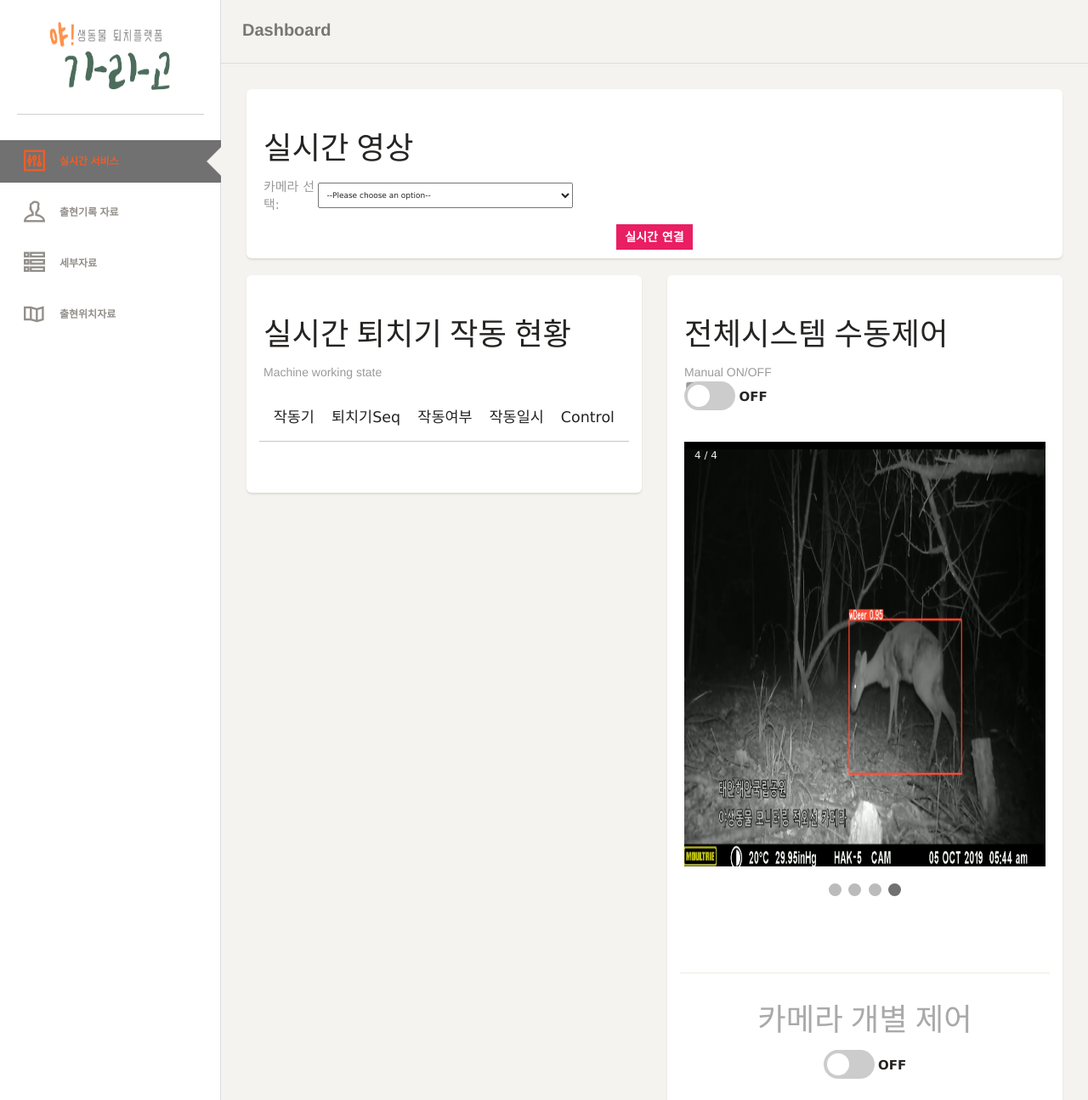
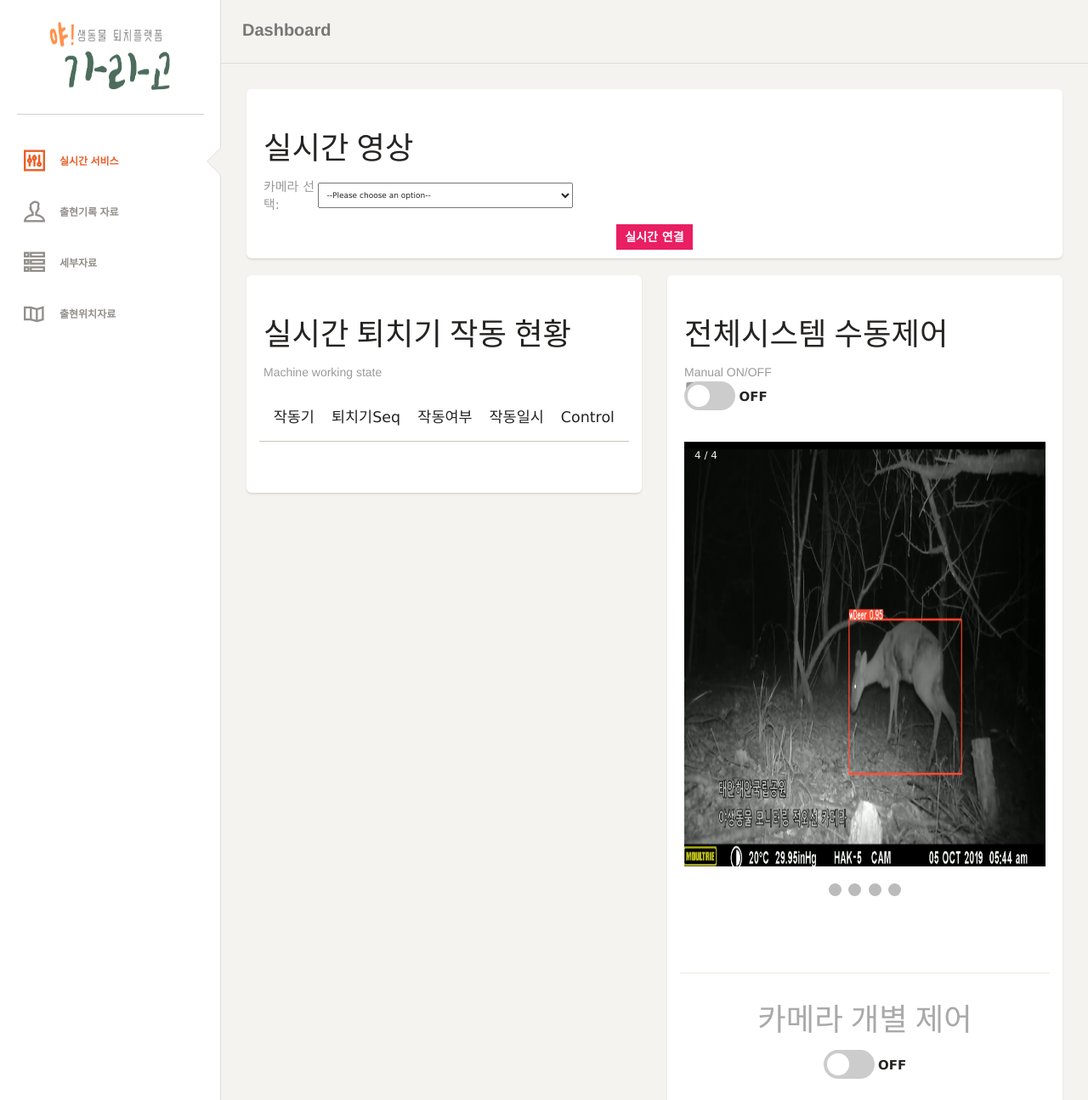
Before and after one commit to blueskyfog0904/codingpeace2, a Flask app: page /dashboard in a window 1280 px wide. Shown: the top 1295 px of the page at 85% size. Run offline with Flask 2, Linux system fonts and the light colour scheme; the visitor is signed in with stand-in values (Sample User, id 1); data that the repository does not hold is empty; parts of the project's set-up code (start-up, migrations or seed data) failed here and were passed over; some libraries are stand-ins or nearby versions; some web fonts are replaced.

Commit message:
주환-수정5

```diff
--- a/templates/dashboard.html
+++ b/templates/dashboard.html
@@ -238,9 +238,9 @@ select {
         transition: background-color 0.6s ease;
     }
 
-    .active {
+    /* .active {
         background-color: #717171;
-    }
+    } */
 
     /* Fading animation */
     .fade {
```
